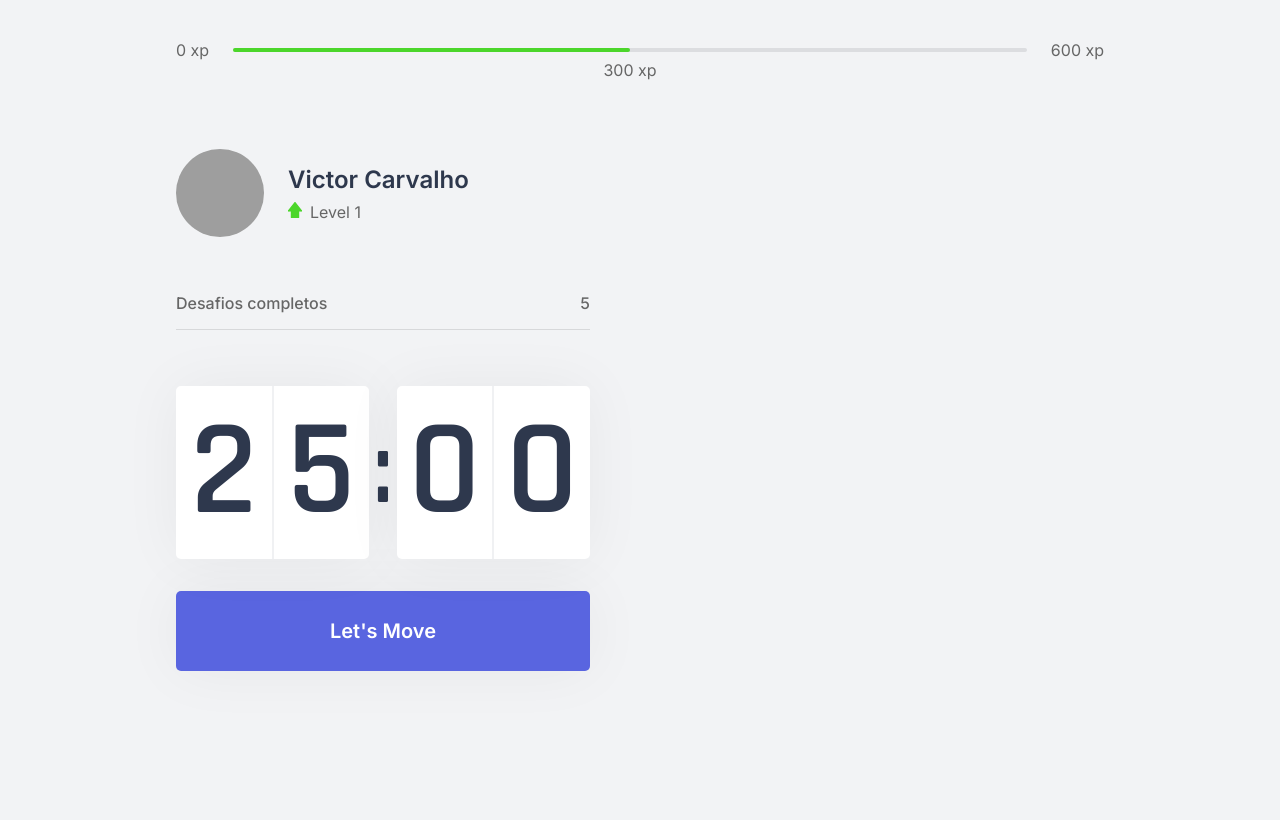
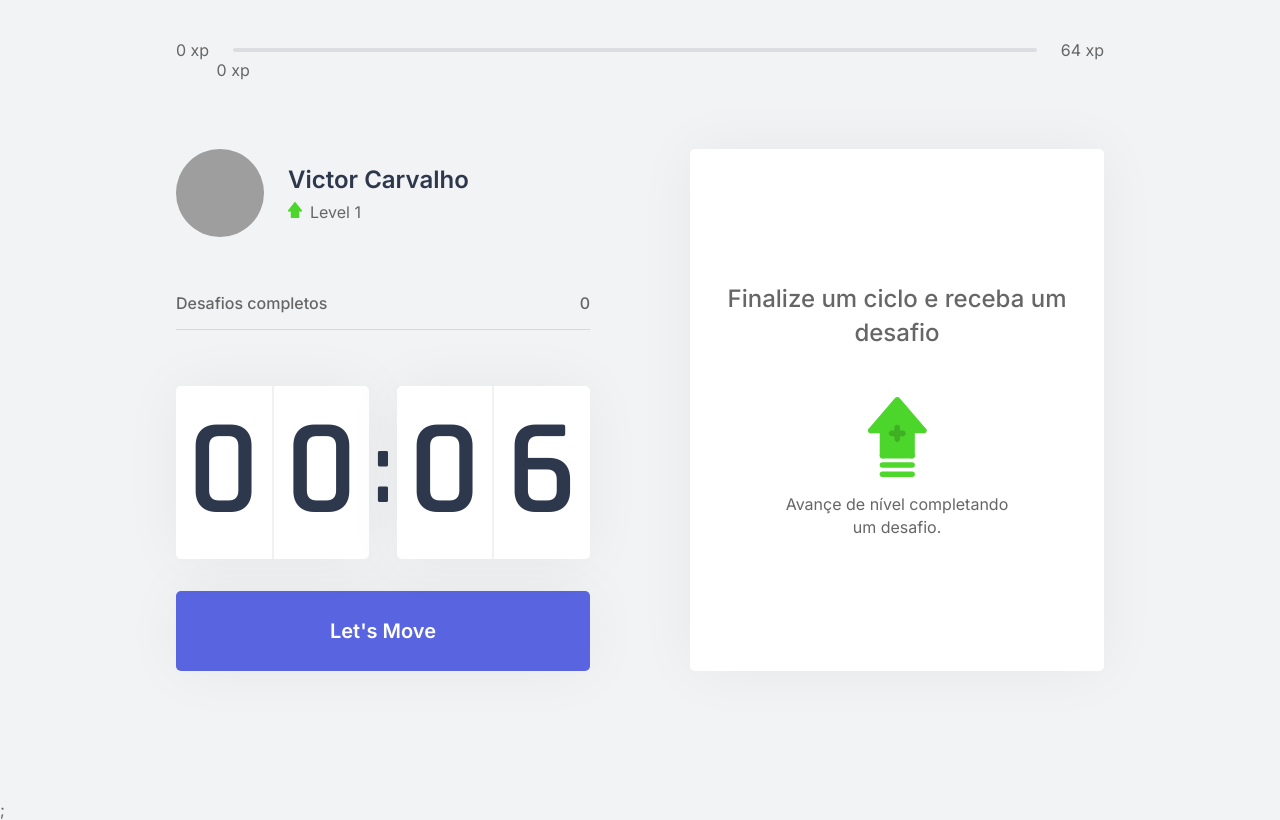
Before and after one commit to victordev13/nlw4-letsmove, a Next.js app: page / in a window 1280 px wide. Built offline with nearby package versions, Linux system fonts and the light colour scheme; grey boxes are pictures that could not be loaded.

Commit message:
ChallengeContext | ContextProvider | Components

```diff
--- /dev/null
+++ b/src/challenges.json
@@ -0,0 +1,62 @@
+[
+    {
+        "type": "body",
+        "description": "Estique um de seus braços com a palma da mão virada para frente e puxe os dedos para cima por 10 segundos por mão.",
+        "amount": 80
+    },
+    {
+        "type": "body",
+        "description": "Estique seu braço contra o peito e puxe-o utilizando o outro braço por 10 segundos por braço.",
+        "amount": 60
+    },
+    {
+        "type": "body",
+        "description": "Puxe seu pescoço com a ajuda da mão para a direita e para a esquerda, permanecendo na posição por alguns segundos.",
+        "amount": 70
+    },
+    {
+        "type": "body",
+        "description": "Com as duas mãos na parte de trás da cabeça, leve-a para baixo, alongando a parte de trás da região.",
+        "amount": 60
+    },
+    {
+        "type": "body",
+        "description": "Cruze as pernas e desça com as mãos esticadas em direção ao chão. Repita o movimento com a outra perna na frente.",
+        "amount": 100
+    },
+    {
+        "type": "body",
+        "description": "Sentado, abra as pernas e tente encostar as palmas das mãos no chão, repita 3 vezes por 5 segundos.",
+        "amount": 80
+    },
+    {
+        "type": "body",
+        "description": "Puxe o joelho de encontro ao peito e segure, troque de perna após 10 segundos.",
+        "amount": 50
+    },
+    {
+        "type": "body",
+        "description": "Sentado, cruze uma perna e incline seu tronco à frente, troque de perna após 10 segundos.",
+        "amount": 80
+    },
+    {
+        "type": "eye",
+        "description": "Sentado, feche os olhos e cubra-os com as palmas da mão durante 2 minutos, depois abra normalmente.",
+        "amount": 90
+    },
+    {
+        "type": "eye",
+        "description": "Em algum ambiente aberto, olhe o mais longe que puder em quatro direções por 3s, mexa apenas os olhos. Repita 3 vezes.",
+        "amount": 140
+    },
+    {
+        "type": "eye",
+        "description": "Usando os polegares, massage a área abaixo das sobrancelhas em movimentos circulares por 15 segundos.",
+        "amount": 70
+    },
+    {
+        "type": "body",
+        "description": "Em pé, gire a cintura o máximo que puder para a esquerda, segure por cinco segundos. Repita para a direita.",
+        "amount": 90
+    }
+]
--- /dev/null
+++ b/src/components/ChallengeBox/index.tsx
@@ -0,0 +1,40 @@
+import { useContext } from 'react';
+import { ChallengesContext } from '../../contexts/ChallengesContext';
+import styles from '../../styles/components/ChallengeBox.module.css';
+
+export function ChallengeBox() {
+    const { activeChallenge, resetChallenge } = useContext(ChallengesContext);
+
+    return (
+        <div className={styles.challengeContainer}>
+            {activeChallenge ? (
+                <div className={styles.challengeActive}>
+                    <header>Ganhe {activeChallenge.amount} xp</header>
+                    <main>
+                        <img src={`icons/${activeChallenge.type}.svg`} />
+                        <strong>Novo Desafio</strong>
+                        <p>{activeChallenge.description}</p>
+                    </main>
+                    <footer>
+                        <button
+                            className={styles.challengeFailedButton}
+                            onClick={resetChallenge}>
+                            Falhei
+                        </button>
+                        <button className={styles.challengeSucceededButton}>
+                            Consegui
+                        </button>
+                    </footer>
+                </div>
+            ) : (
+                <div className={styles.challengeInactive}>
+                    <strong> Finalize um ciclo e receba um desafio </strong>
+                    <p>
+                        <img src="/icons/level-up.svg" />
+                        Avançe de nível completando um desafio.
+                    </p>
+                </div>
+            )}
+        </div>
+    );
+}
--- a/src/components/CompletedChallenges/index.tsx
+++ b/src/components/CompletedChallenges/index.tsx
@@ -1,10 +1,15 @@
+import { useContext } from 'react';
+import { ChallengesContext } from '../../contexts/ChallengesContext';
 import styles from '../../styles/components/CompletedChallenges.module.css';
 
 export function CompletedChallenges() {
+
+    const { challengesCompleted } = useContext(ChallengesContext);
+
     return (
         <div className={styles.completed}>
             <span>Desafios completos</span>
-            <span>5</span>
+            <span>{challengesCompleted}</span>
         </div>
     );
 }
--- a/src/components/Countdown/index.tsx
+++ b/src/components/Countdown/index.tsx
@@ -1,11 +1,17 @@
-import { useEffect, useState } from 'react';
+import { useEffect, useState, useContext } from 'react';
+import { ChallengesContext } from '../../contexts/ChallengesContext';
 import styles from '../../styles/components/Countdown.module.css';
 
+let countdownTimeout: NodeJS.Timeout;
+const INITIAL_TIME = 0.1 * 60;
+
 export function Countdown() {
+    const { startNewChallenge } = useContext(ChallengesContext);
         //inicializando em segundos
-    const [time, setTime] = useState(25 * 60);
-    const [active, setActive] = useState(false);
-    const [buttonText, setButtonText] = useState("Let's Move");
+    const [time, setTime] = useState(INITIAL_TIME);
+    const [isActive, setIsActive] = useState(false);
+    const [hasFinished, setHasFinished] = useState(false);
+
     const minutes = Math.floor(time / 60);
     const seconds = time % 60;
 
@@ -16,18 +22,27 @@ export function Countdown() {
         .padStart(2, '0')
         .split('');
 
-    const startOrPauseCountdown = () => {
-        active ? setButtonText('Continue') : setButtonText('Pause');
-        setActive(!active);
+    const startCountdown = () => {
+        setIsActive(!isActive);
+    };
+
+    const resetCountdown = () => {
+        clearTimeout(countdownTimeout);
+        setIsActive(!isActive);
+        setTime(INITIAL_TIME);
     };
 
     useEffect(() => {
-        active && time > 0
-            ? setTimeout(() => {
+        if (isActive && time > 0) {
+            countdownTimeout = setTimeout(() => {
                 setTime(time - 1);
-              }, 1000)
-            : '';
-    }, [active, time]);
+            }, 1000);
+        } else if (isActive && time === 0) {
+            setHasFinished(true);
+            setIsActive(false);
+            startNewChallenge();
+        }
+    }, [isActive, time]);
 
     return (
         <div>
@@ -42,12 +57,30 @@ export function Countdown() {
                     <span>{secondRight}</span>
                 </div>
             </div>
+
+            {hasFinished ? (
+                <button disabled className={styles.startButton}>
+                    Finalizado!
+                </button>
+            ) : (
+                <>
+                    {isActive ? (
                         <button
                             type="button"
-                onClick={startOrPauseCountdown}
+                            onClick={resetCountdown}
+                            className={`${styles.startButton} ${styles.startButtonActive}`}>
+                            Stop Move
+                        </button>
+                    ) : (
+                        <button
+                            type="button"
+                            onClick={startCountdown}
                             className={styles.startButton}>
-                {buttonText}
+                            Let's Move
                         </button>
+                    )}
+                </>
+            )}
         </div>
     );
 }
--- a/src/components/ExperienceBar/index.tsx
+++ b/src/components/ExperienceBar/index.tsx
@@ -1,18 +1,30 @@
-import React from 'react';
+import React, { useContext } from 'react';
+import { ChallengesContext } from '../../contexts/ChallengesContext';
 import styles from '../../styles/components/ExperienceBar.module.css';
 
 export function ExperienceBar() {
+    const { currentExperience, experienceToNextLevel } = useContext(
+        ChallengesContext
+    );
+
+    const percentToNextLevel =
+        Math.round(currentExperience * 100) / experienceToNextLevel;
+
     return (
         <div className={styles.ExperienceBar}>
             <span>0 xp</span>
             <div className={styles.bar}>
                 <div
-                    style={{ width: '50%' }}
+                    style={{ width: `${percentToNextLevel}%`}}
                     className={styles.currentExperience}
                 />
-                <span style={{ left: '50%' }}>300 xp</span>
+                <span style={{ left: `${percentToNextLevel}%` }}>
+
+                    {currentExperience} xp
+
+                </span>
             </div>
-            <span>600 xp</span>
+            <span>{experienceToNextLevel} xp</span>
         </div>
     );
 }
--- /dev/null
+++ b/src/contexts/ChallengesContext.tsx
@@ -0,0 +1,65 @@
+import { createContext, useState, ReactNode } from 'react';
+import challenges from '../challenges.json';
+export const ChallengesContext = createContext({} as ChallengesContextData);
+
+interface Challenge {
+    type: 'body' | 'eye';
+    description: string;
+    amount: number;
+}
+
+interface ChallengesContextData {
+    level: number;
+    currentExperience: number;
+    challengesCompleted: number;
+    levelUp: () => void;
+    startNewChallenge: () => void;
+    experienceToNextLevel: number;
+    activeChallenge: Challenge;
+    resetChallenge: () => void;
+}
+
+interface ChallengesProviderProps {
+    children: ReactNode;
+}
+
+export function ChallengesProvider({ children }: ChallengesProviderProps) {
+    const [level, setLevel] = useState(1);
+    const [currentExperience, setCurrentExperience] = useState(0);
+    const [challengesCompleted, setChallengesCompleted] = useState(0);
+    const [activeChallenge, setActiveChallenge] = useState(null);
+
+    const experienceToNextLevel = Math.pow((level + 1) * 4, 2);
+
+    function levelUp() {
+        setLevel(level + 1);
+    }
+
+    function startNewChallenge() {
+        const randomChallengeIndex = Math.floor(
+            Math.random() * challenges.length
+        );
+
+        const challenge = challenges[randomChallengeIndex];
+        setActiveChallenge(challenge);
+    }
+
+    function resetChallenge() {
+        setActiveChallenge(null);
+    }
+    return (
+        <ChallengesContext.Provider
+            value={{
+                level,
+                currentExperience,
+                challengesCompleted,
+                experienceToNextLevel,
+                levelUp,
+                startNewChallenge,
+                activeChallenge,
+                resetChallenge,
+            }}>
+            {children}
+        </ChallengesContext.Provider>
+    );
+}
--- a/src/pages/_app.tsx
+++ b/src/pages/_app.tsx
@@ -1,8 +1,13 @@
 import '../styles/global.css';
 import Head from 'next/head';
+import { ChallengesProvider } from '../contexts/ChallengesContext';
 
 function MyApp({ Component, pageProps }) {
-    return <Component {...pageProps} />;
+    return (
+        <ChallengesProvider>
+            <Component {...pageProps} />;
+        </ChallengesProvider>
+    );
 }
 
 export default MyApp;
--- a/src/pages/index.tsx
+++ b/src/pages/index.tsx
@@ -1,4 +1,5 @@
 import { CompletedChallenges } from '../components/CompletedChallenges';
+import { ChallengeBox } from '../components/ChallengeBox';
 import { Countdown } from '../components/Countdown';
 import { ExperienceBar } from '../components/ExperienceBar';
 import { Profile } from '../components/Profile';
@@ -18,7 +19,9 @@ export default function Home() {
                     <CompletedChallenges />
                     <Countdown />
                 </div>
-                <div></div>
+                <div>
+                    <ChallengeBox />
+                </div>
             </section>
         </div>
     );
--- /dev/null
+++ b/src/styles/components/ChallengeBox.module.css
@@ -0,0 +1,107 @@
+.challengeContainer{
+    height: 100%;
+
+    background: var(--white);
+    border-radius: 5px;
+    box-shadow: 0 0 60px rgba(0,0,0,0.05);
+    padding: 1.5rem 2rem;
+
+    display:flex;
+    flex-direction: column;
+    align-items: center;
+    justify-content: center;
+
+    text-align: center;
+}
+
+.challengeInactive{
+    display: flex;
+    flex-direction: column;
+    align-items: center;
+}
+
+.challengeInactive strong{
+    font-size: 1.5rem;
+    font-weight: 500;
+    line-height: 1.4;
+}
+
+.challengeInactive p{
+    display: flex;
+    flex-direction: column;
+    align-items: center;
+    line-height: 1.4;
+    max-width: 70%;
+    margin-top: 3rem;
+}
+
+.challengeInactive img{
+    margin-bottom: 1rem;
+}
+
+.challengeActive{
+    height: 100%;
+    display: flex;
+    flex-direction: column;
+}
+
+.challengeActive header{
+    color: var(--blue);
+    font-weight: 600;
+    font-size: 1.25rem;
+    padding: 0 4rem 1.5rem;
+    border-bottom: 1px solid var(--gray-line);
+}
+
+.challengeActive main{
+    flex: 1;
+    display: flex;
+    flex-direction: column;
+    align-items: center;
+    justify-content: center;
+}
+
+.challengeActive main strong{
+    font-size: 2rem;
+    font-weight: 600;
+    color: var(--title);
+    margin: 1.5rem 0 1rem;
+}
+
+.challengeActive main p{
+    line-height: 1.5;
+}
+
+.challengeActive footer{
+    display: grid;
+    grid-template-columns: 1fr 1fr;
+    gap: 1rem
+}
+
+.challengeActive footer button{
+    height: 3rem;
+    display: flex;
+    align-items: center;
+    justify-content: center;
+
+    border: 0;
+    border-radius: 5px;
+
+    color: var(--white);
+
+    font-size: 1rem;
+    font-weight: 600;
+    transition: filter .2s;
+}
+
+.challengeActive footer button.challengeFailedButton{
+    background: var(--red);
+}
+
+.challengeActive footer button.challengeSucceededButton{
+    background: var(--green);
+}
+
+.challengeActive footer button:hover{
+    filter: brightness(0.9);
+}
--- a/src/styles/components/Countdown.module.css
+++ b/src/styles/components/Countdown.module.css
@@ -55,6 +55,20 @@
 
 }
 
-.startButton:hover{
+.startButton:not(:disabled):hover{
     background: var(--blue-dark);
 }
+.startButton:disabled{
+    background: var(--white);
+    color: var(--text);
+    cursor: not-allowed;
+}
+
+.startButtonActive{
+    background: var(--white);
+    color: var(--title);
+}
+.startButtonActive:hover{
+    background: var(--red);
+    color: var(--white);
+}
```
Lines whose indentation alone changed are shown as unchanged.
